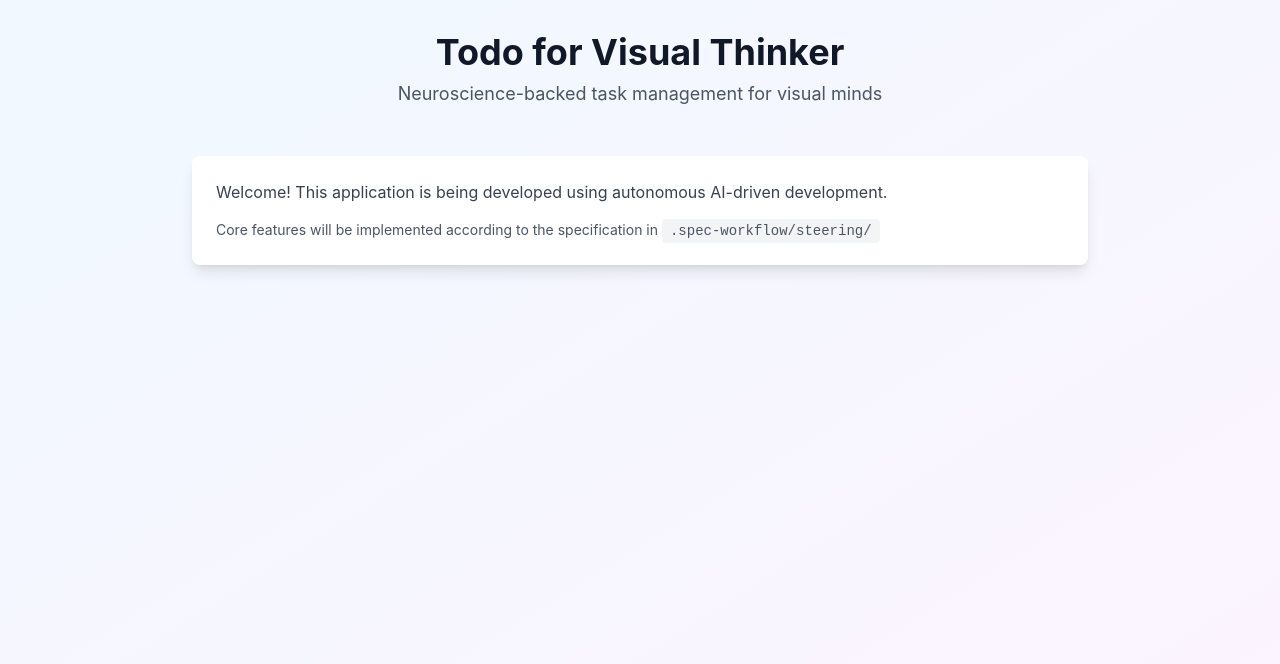
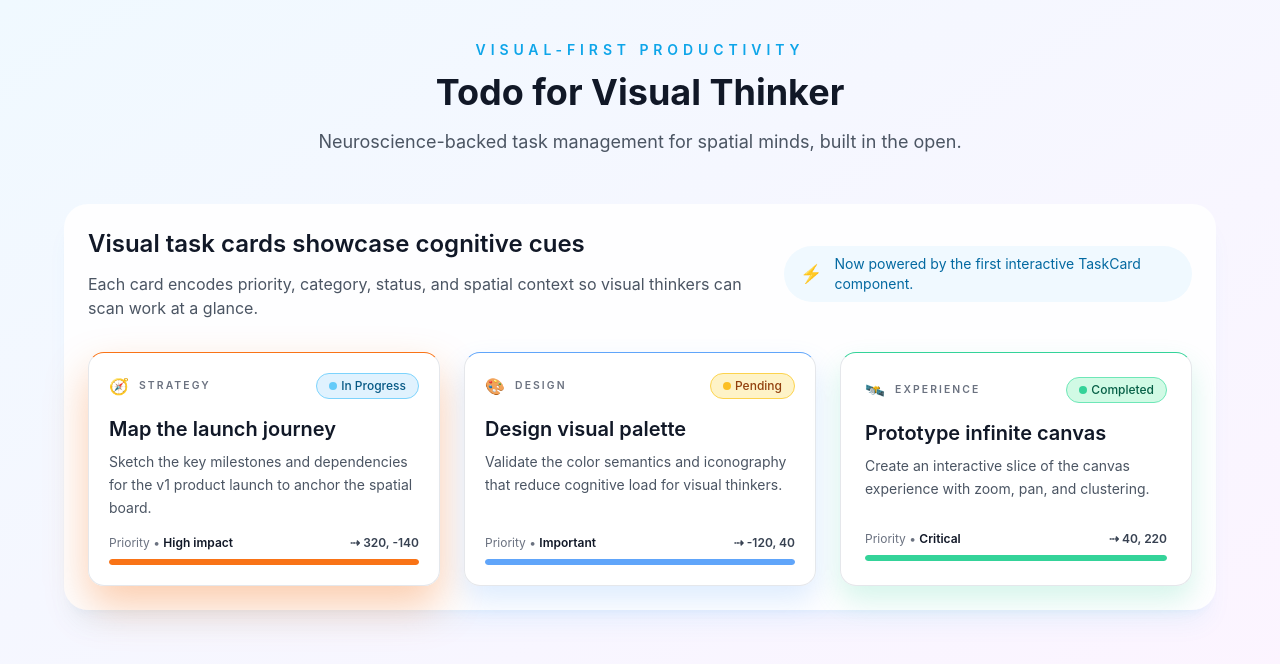
Before and after one commit to RyosukeMondo/todo-for-visual-thinker, a React (Vite) app: page / in a window 1280 px wide. Shown: the top 664 px of the page. Built offline with nearby package versions, Linux system fonts and the light colour scheme.

Commit message:
feat(web): add TaskCard component

```diff
--- a/package.json
+++ b/package.json
@@ -36,6 +36,8 @@
   },
   "devDependencies": {
     "@eslint/js": "^9.0.0",
+    "@testing-library/jest-dom": "^6.9.1",
+    "@testing-library/react": "^16.3.0",
     "@types/better-sqlite3": "^7.6.9",
     "@types/node": "^20.11.0",
     "@types/react": "^18.3.0",
--- a/src/web/App.tsx
+++ b/src/web/App.tsx
@@ -1,26 +1,82 @@
+import type { TaskCardProps } from './components'
+import { TaskCard } from './components'
+
+const sampleTodos: TaskCardProps[] = [
+  {
+    title: 'Map the launch journey',
+    description:
+      'Sketch the key milestones and dependencies for the v1 product launch to anchor the spatial board.',
+    status: 'in_progress',
+    priority: 4,
+    category: 'Strategy',
+    color: '#f97316',
+    icon: '🧭',
+    position: { x: 320, y: -140 },
+    isSelected: true,
+  },
+  {
+    title: 'Design visual palette',
+    description:
+      'Validate the color semantics and iconography that reduce cognitive load for visual thinkers.',
+    status: 'pending',
+    priority: 3,
+    category: 'Design',
+    color: '#60a5fa',
+    icon: '🎨',
+    position: { x: -120, y: 40 },
+  },
+  {
+    title: 'Prototype infinite canvas',
+    description:
+      'Create an interactive slice of the canvas experience with zoom, pan, and clustering.',
+    status: 'completed',
+    priority: 5,
+    category: 'Experience',
+    color: '#34d399',
+    icon: '🛰️',
+    position: { x: 40, y: 220 },
+  },
+]
+
 function App() {
   return (
     <div className="min-h-screen bg-gradient-to-br from-primary-50 to-secondary-50">
-      <div className="container mx-auto px-4 py-8">
-        <header className="text-center mb-12">
-          <h1 className="text-4xl font-bold text-gray-900 mb-2">
+      <div className="container mx-auto px-4 py-10">
+        <header className="mb-12 text-center">
+          <p className="text-sm font-semibold uppercase tracking-[0.35em] text-primary-500">
+            Visual-first productivity
+          </p>
+          <h1 className="mt-3 text-4xl font-bold text-gray-900">
             Todo for Visual Thinker
           </h1>
-          <p className="text-lg text-gray-600">
-            Neuroscience-backed task management for visual minds
+          <p className="mt-4 text-lg text-gray-600">
+            Neuroscience-backed task management for spatial minds, built in the open.
           </p>
         </header>
 
-        <main className="max-w-4xl mx-auto">
-          <div className="bg-white rounded-lg shadow-lg p-6">
-            <p className="text-gray-700">
-              Welcome! This application is being developed using autonomous AI-driven development.
-            </p>
-            <p className="text-gray-600 mt-4 text-sm">
-              Core features will be implemented according to the specification in{' '}
-              <code className="bg-gray-100 px-2 py-1 rounded">.spec-workflow/steering/</code>
-            </p>
-          </div>
+        <main className="mx-auto max-w-6xl space-y-8">
+          <section className="rounded-3xl bg-white/90 p-6 shadow-xl shadow-primary-500/5">
+            <div className="flex flex-col gap-6 lg:flex-row lg:items-center lg:justify-between">
+              <div className="max-w-2xl space-y-3">
+                <h2 className="text-2xl font-semibold text-gray-900">
+                  Visual task cards showcase cognitive cues
+                </h2>
+                <p className="text-gray-600">
+                  Each card encodes priority, category, status, and spatial context so visual thinkers can scan work at a glance.
+                </p>
+              </div>
+              <div className="inline-flex items-center gap-3 rounded-full bg-primary-50 px-4 py-2 text-sm text-primary-700">
+                <span className="text-lg">⚡</span>
+                <span>Now powered by the first interactive TaskCard component.</span>
+              </div>
+            </div>
+
+            <div className="mt-8 grid gap-6 md:grid-cols-2 xl:grid-cols-3">
+              {sampleTodos.map((todo) => (
+                <TaskCard key={todo.title} {...todo} />
+              ))}
+            </div>
+          </section>
         </main>
       </div>
     </div>
--- /dev/null
+++ b/src/web/components/TaskCard.tsx
@@ -0,0 +1,230 @@
+import type { CSSProperties } from 'react'
+
+import type {
+  CanvasPosition,
+  TodoPriority,
+  TodoStatus,
+  VisualSize,
+} from '@core/domain/Todo'
+
+const STATUS_VISUALS: Record<
+  TodoStatus,
+  { label: string; badgeClass: string; indicator: string }
+> = {
+  pending: {
+    label: 'Pending',
+    badgeClass: 'bg-amber-100 text-amber-800 border-amber-300',
+    indicator: 'bg-amber-400',
+  },
+  in_progress: {
+    label: 'In Progress',
+    badgeClass: 'bg-sky-100 text-sky-800 border-sky-300',
+    indicator: 'bg-sky-400 animate-pulse',
+  },
+  completed: {
+    label: 'Completed',
+    badgeClass: 'bg-emerald-100 text-emerald-800 border-emerald-300',
+    indicator: 'bg-emerald-400',
+  },
+}
+
+const SIZE_STYLES: Record<VisualSize, string> = {
+  small: 'min-h-[140px] p-4',
+  medium: 'min-h-[180px] p-5',
+  large: 'min-h-[220px] p-6',
+}
+
+const PRIORITY_LABELS: Record<TodoPriority, string> = {
+  1: 'Gentle focus',
+  2: 'Emerging',
+  3: 'Important',
+  4: 'High impact',
+  5: 'Critical',
+}
+
+const DEFAULT_COLOR = '#6366f1'
+
+export type TaskCardProps = Readonly<{
+  title: string
+  description?: string
+  status: TodoStatus
+  priority: TodoPriority
+  category?: string
+  color?: string
+  icon?: string
+  position?: CanvasPosition
+  size?: VisualSize
+  isSelected?: boolean
+  className?: string
+  style?: CSSProperties
+}>
+
+export const TaskCard = ({
+  title,
+  description,
+  status,
+  priority,
+  category,
+  color = DEFAULT_COLOR,
+  icon,
+  position,
+  size,
+  isSelected = false,
+  className,
+  style,
+}: TaskCardProps): JSX.Element => {
+  const resolvedSize = size ?? inferSize(priority)
+  const statusVisual = STATUS_VISUALS[status]
+  const classes = buildCardClass(resolvedSize, isSelected, className)
+  const accentStyle = buildAccentStyle(color, isSelected, style)
+  const ariaLabel = `${title} • ${statusVisual.label} • Priority ${priority}`
+
+  return (
+    <article
+      role="article"
+      className={classes}
+      data-size={resolvedSize}
+      data-status={status}
+      aria-label={ariaLabel}
+      style={accentStyle}
+    >
+      <TaskCardHeader icon={icon} category={category} status={status} />
+      <TaskCardBody title={title} description={description} />
+      <TaskCardFooter
+        priority={priority}
+        position={position}
+        accentColor={color}
+      />
+    </article>
+  )
+}
+
+type TaskCardHeaderProps = Pick<TaskCardProps, 'icon' | 'category' | 'status'>
+
+const TaskCardHeader = ({
+  icon,
+  category,
+  status,
+}: TaskCardHeaderProps): JSX.Element => {
+  const statusVisual = STATUS_VISUALS[status]
+  const categoryLabel = category?.trim() || 'Uncategorized'
+
+  return (
+    <header className="flex items-center justify-between gap-3">
+      <span className="flex items-center gap-2 text-[0.65rem] font-semibold uppercase tracking-[0.2em] text-gray-500">
+        {icon && (
+          <span aria-hidden className="text-base">
+            {icon}
+          </span>
+        )}
+        {categoryLabel}
+      </span>
+      <span
+        className={`inline-flex items-center gap-1 rounded-full border px-3 py-1 text-xs font-medium ${statusVisual.badgeClass}`}
+      >
+        <span className={`h-2 w-2 rounded-full ${statusVisual.indicator}`} />
+        {statusVisual.label}
+      </span>
+    </header>
+  )
+}
+
+type TaskCardBodyProps = Pick<TaskCardProps, 'title' | 'description'>
+
+const TaskCardBody = ({ title, description }: TaskCardBodyProps): JSX.Element => (
+  <div className="space-y-2">
+    <h2 className="text-xl font-semibold text-gray-900">{title}</h2>
+    {description && (
+      <p className="text-sm leading-relaxed text-gray-600">{description}</p>
+    )}
+  </div>
+)
+
+type TaskCardFooterProps = Readonly<{
+  priority: TodoPriority
+  position?: CanvasPosition
+  accentColor: string
+}>
+
+const TaskCardFooter = ({
+  priority,
+  position,
+  accentColor,
+}: TaskCardFooterProps): JSX.Element => {
+  const coordinates = formatCoordinates(position)
+
+  return (
+    <footer className="mt-auto space-y-2">
+      <div className="flex flex-wrap items-center justify-between gap-2 text-xs text-gray-500">
+        <span>
+          Priority •{' '}
+          <span className="font-semibold text-gray-900">
+            {PRIORITY_LABELS[priority]}
+          </span>
+        </span>
+        {coordinates && (
+          <span aria-label={`Position ${coordinates}`} className="font-semibold text-gray-700">
+            ⇢ {coordinates}
+          </span>
+        )}
+      </div>
+      <div className="h-1.5 w-full overflow-hidden rounded-full bg-gray-100">
+        <span
+          className="block h-full rounded-full"
+          style={{ backgroundColor: accentColor }}
+          aria-hidden
+        />
+      </div>
+    </footer>
+  )
+}
+
+const inferSize = (priority: TodoPriority): VisualSize => {
+  if (priority >= 5) return 'large'
+  if (priority >= 3) return 'medium'
+  return 'small'
+}
+
+const buildCardClass = (
+  size: VisualSize,
+  isSelected: boolean,
+  extra?: string,
+): string => {
+  const base = 'task-card relative flex flex-col gap-4 rounded-2xl border bg-white/90 shadow-lg shadow-gray-900/5 transition-all duration-200 ease-out backdrop-blur'
+  const motion = 'hover:-translate-y-1 focus-visible:-translate-y-1 focus-visible:outline-none focus-visible:ring-2 focus-visible:ring-primary-400 focus-visible:ring-offset-2'
+  const selected = isSelected
+    ? 'ring-2 ring-secondary-400 ring-offset-2 shadow-secondary-500/30'
+    : 'ring-1 ring-transparent'
+  return [base, motion, selected, SIZE_STYLES[size], extra]
+    .filter(Boolean)
+    .join(' ')
+}
+
+const buildAccentStyle = (
+  color: string,
+  isSelected: boolean,
+  overrides?: CSSProperties,
+): CSSProperties => ({
+  borderTopColor: color,
+  boxShadow: `${isSelected ? '0 20px 42px' : '0 14px 28px'} ${hexToRgba(color, isSelected ? 0.35 : 0.2)}`,
+  ...overrides,
+})
+
+const formatCoordinates = (position?: CanvasPosition): string | undefined => {
+  if (!position) return undefined
+  const x = Math.round(position.x)
+  const y = Math.round(position.y)
+  return `${x}, ${y}`
+}
+
+const hexToRgba = (hex: string, alpha: number): string => {
+  const normalized = hex.replace('#', '')
+  if (normalized.length !== 6) {
+    return `rgba(99, 102, 241, ${alpha})`
+  }
+  const value = Number.parseInt(normalized, 16)
+  const r = (value >> 16) & 255
+  const g = (value >> 8) & 255
+  const b = value & 255
+  return `rgba(${r}, ${g}, ${b}, ${alpha})`
+}
--- /dev/null
+++ b/src/web/components/index.ts
@@ -0,0 +1 @@
+export * from './TaskCard'
```
Also changed, not shown: 2 other files (tests, documents, lock files or other folders).
